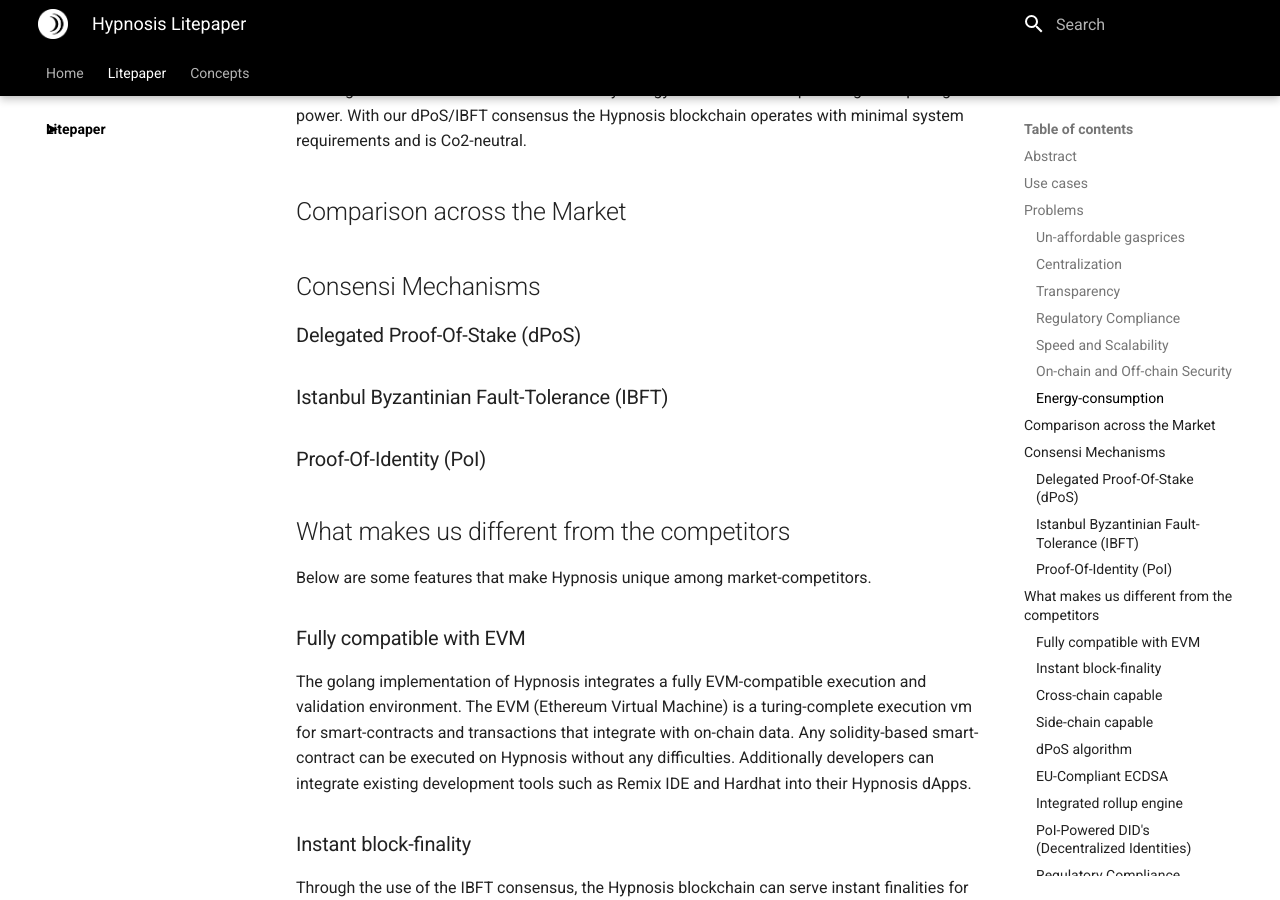
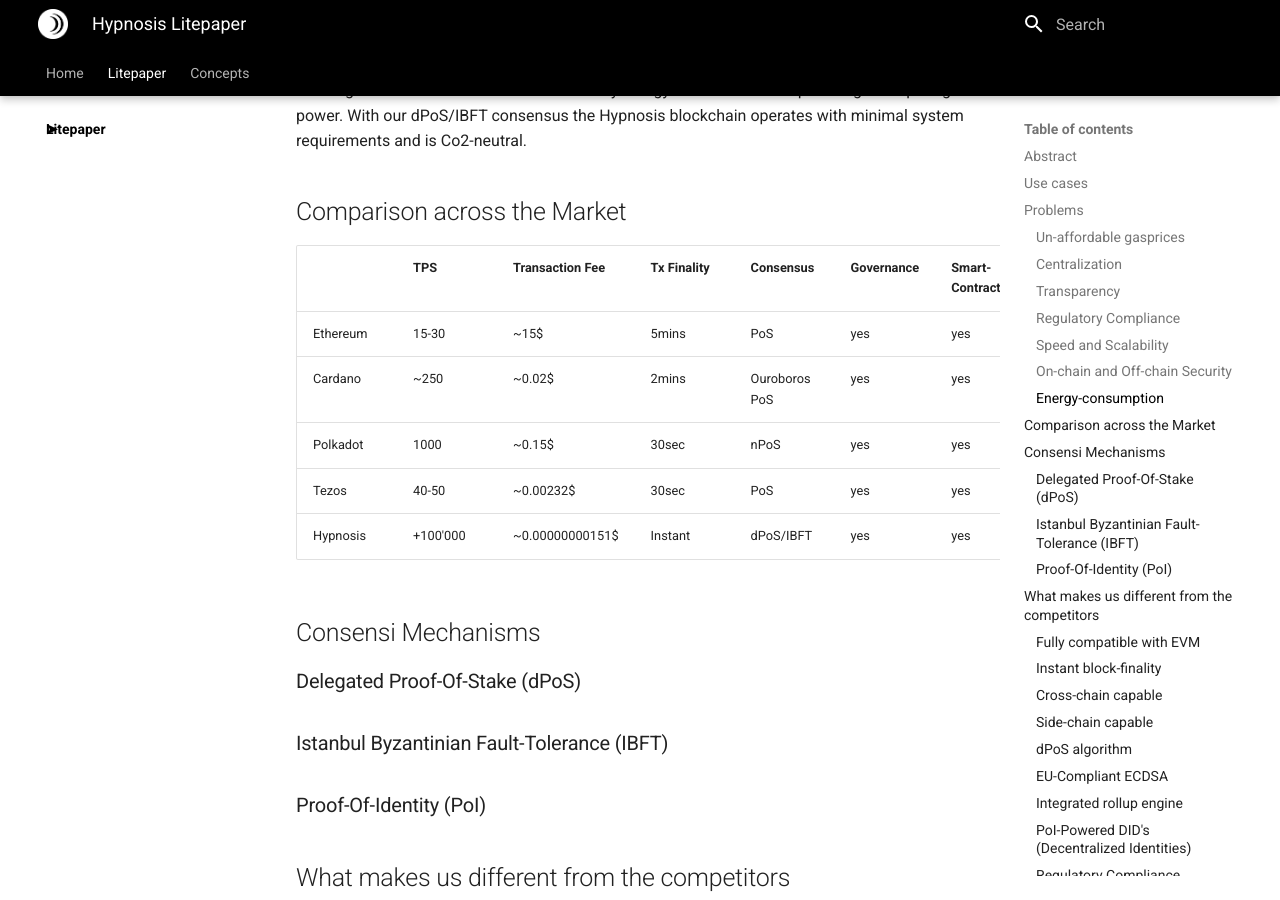
Before and after one commit to hypnosisfoundation/documentation, an MkDocs documentation site: the page built from docs/litepaper/index.md, in a window 1280 px wide and 900 px high, scrolled down 1796 px. Built offline with MkDocs 1.6.1 and Material for MkDocs 9.7.7, drawn with Linux system fonts in a browser that asks for light colours; comment, search, counter and statistics services are not loaded.

Commit message:
added market comparison

```diff
--- a/docs/litepaper/index.md
+++ b/docs/litepaper/index.md
@@ -51,6 +51,14 @@
 Running conventional PoW nodes can be very energy-inefficient and requires high computing-power. With our dPoS/IBFT consensus the Hypnosis blockchain operates with minimal system requirements and is Co2-neutral.
 
 ## Comparison across the Market
+
+|          | TPS      | Transaction Fee | Tx Finality | Consensus | Governance | Smart-Contracts |
+|----------|----------|-----------------|-------------|-----------|------------|-----------------|
+| Ethereum | 15-30    | ~15$                | 5mins   | PoS        | yes          | yes |
+| Cardano  | ~250    | ~0.02$                | 2mins   | Ouroboros PoS       | yes          |  yes |
+| Polkadot | 1000    | ~0.15$                | 30sec     | nPoS      | yes          | yes |
+| Tezos    | 40-50    | ~0.00232$                | 30sec  | PoS         | yes          | yes |
+| Hypnosis | +100'000    | ~0.00000000151$       | Instant | dPoS/IBFT          | yes          | yes|
 
 ## Consensi Mechanisms
 
```
